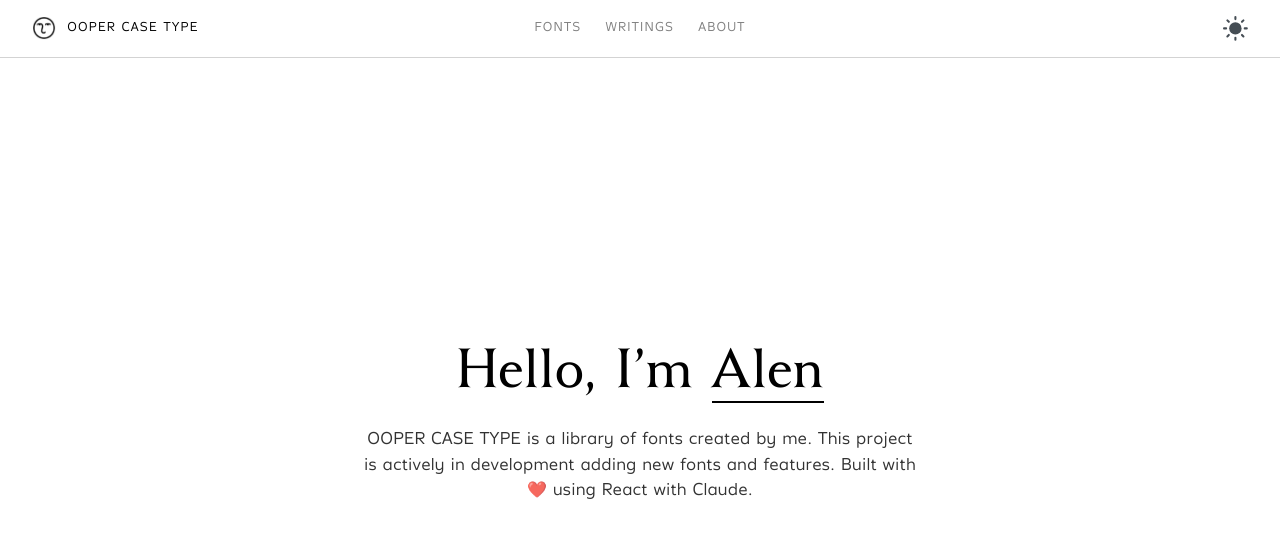
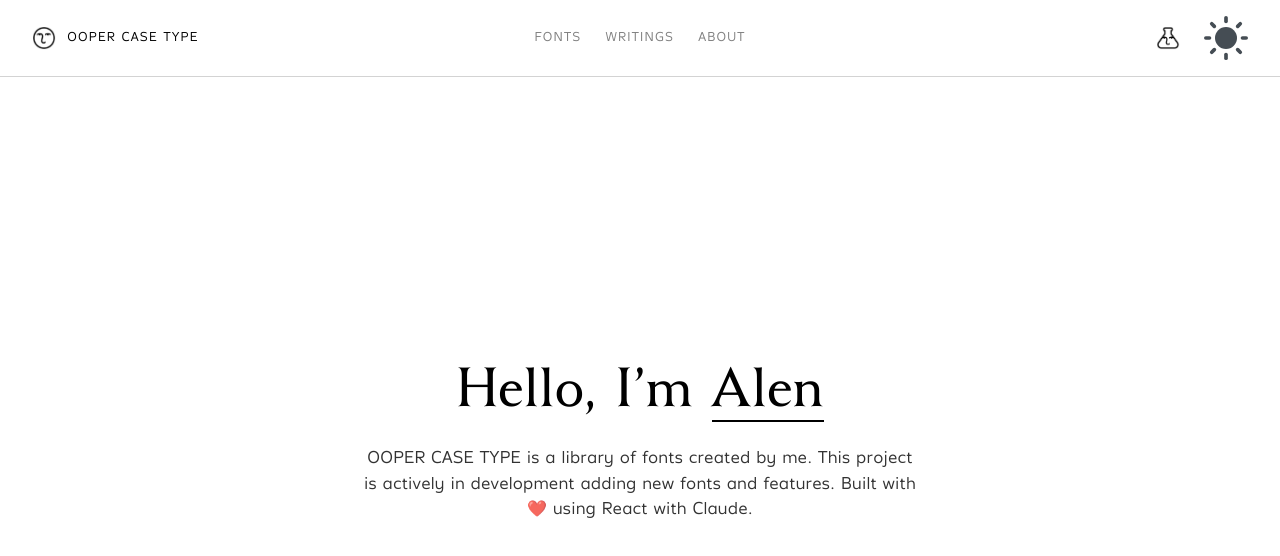
Before and after one commit to alensouthland/oopercase.github.io, a React (Vite) app: page /about in a window 1280 px wide. Shown: the top 556 px of the page. Built offline with nearby package versions, Linux system fonts and the light colour scheme.

Commit message:
content for 'Writings.jsx', and tweaks

```diff
--- a/src/App.jsx
+++ b/src/App.jsx
@@ -2,13 +2,13 @@
 import { BrowserRouter as Router, Routes, Route } from 'react-router-dom';
 import Home from './pages/Home.jsx';
 import About from './pages/About.jsx';
-import Typefaces from './pages/Writings.jsx';
 import UX from './pages/UX.jsx';
 import Contact from './pages/Contact.jsx';
 
 import Navbar from './components/Navbar.jsx';
 import './styles/nav.css';
 import './App.css';
+import Writings from './pages/Writings.jsx';
 
 function App() {
   return (
@@ -16,8 +16,8 @@ function App() {
       <Navbar />
       <Routes>
         <Route path="/" element={<Home />} />
+        <Route path="/writings" element={<Writings />} />
         <Route path="/about" element={<About />} />
-        <Route path="/typefaces" element={<Typefaces />} />
         <Route path="/ux" element={<UX />} />
         <Route path="/contact" element={<Contact />} />
       </Routes>
--- a/src/components/Navbar.jsx
+++ b/src/components/Navbar.jsx
@@ -39,6 +39,18 @@ const Navbar = () => {
         </div>
 
         <div className="nav-right">
+          {/* Font tester link */}
+          <a
+            href="https://oopr-fonttester.vercel.app/"
+            target="_blank"
+            rel="noopener noreferrer"
+            className="nav-tester"
+            title="Font Tester"
+          >
+            <img src="/src/assets/OOPR_Tester.png" alt="Font Tester" className="nav-tester-icon" />
+          </a>
+
+          {/* Sun/moon theme toggle */}
           <ThemeToggle />
 
           <button
--- a/src/index.css
+++ b/src/index.css
@@ -1,5 +1,5 @@
 :root {
-  font-family: system-ui, Avenir, Helvetica, Arial, sans-serif;
+  font-family: 'VerumSans', sans-serif;
   line-height: 1.5;
   font-weight: 400;
 
@@ -57,13 +57,13 @@ a:hover {
 }
 
 h1 {
-  font-family: 'Edmund Regular', sans-serif;
+  font-family: 'Edmund', sans-serif;
   font-size: 2.5rem;
   color: var(--text-color);
   margin-bottom: 1rem;
 }
 p {
-  font-family: 'Edmund Regular', sans-serif;
+  font-family: 'Edmund', sans-serif;
   font-size: 1.2rem;
   color: var(--text-color);
   line-height: 1.6;
--- a/src/pages/About.jsx
+++ b/src/pages/About.jsx
@@ -1,6 +1,6 @@
 function About() {
   return (
-    <div className="page_container" style={{ display: 'flex', flexDirection: 'column', alignItems: 'center', gap: '0rem', padding: '2rem 1rem' }}>
+    <div className="page_container">
       <h1 style={{ fontFamily: 'Edmund, serif', fontSize: 'clamp(2rem, -1.5rem + 8vw, 3rem)' }}>Hello, I'm <span> <a style={{ color: 'var(--text-color)', borderBottom: '2px solid var(--text-color)' }} href="https://alen.framer.website">Alen</a></span></h1>
 
       <footer style={{
--- a/src/pages/Writings.jsx
+++ b/src/pages/Writings.jsx
@@ -1,8 +1,8 @@
 function Writings() {
   return (
     <div className="page_container">
-      <h1>Writings by OOPER CASE TYPE</h1>
-      <p style={{fontFamily: 'Scypha, sans-serif', fontSize: '1rem'}}>Yes, these fonts you see were made by me 😄</p>
+      <h1 style={{maxWidth: '40ch', letterSpacing: '-0.001em', lineHeight: '1.4', textWrap: 'pretty'}}>What has been will be again, what has been done will be done again; there is nothing new under the sun.</h1>
+      <p style={{fontFamily: 'VerumSans, sans-serif', fontSize: '1rem', textWrap: 'pretty'}}>(Links to research papers will be updated soon.)</p>
     </div>
   )
 }
--- a/src/styles/nav.css
+++ b/src/styles/nav.css
@@ -44,7 +44,7 @@ nav.navbar {
   display: flex;
   justify-content: flex-end;
   align-items: center;
-  gap: 1rem;
+  gap: 1.5rem;
 }
 
 /* Links */
@@ -60,13 +60,13 @@ nav.navbar a:hover { color: var(--text-color); }
   object-fit: contain;
   transition: filter 0.3s ease;
 }
-[data-theme="dark"] .nav-logo { filter: invert(0.9); }
+[data-theme="dark"] .nav-logo { filter: invert(0); }
 
 
 /* ── Sun / Moon theme toggle ──────────────────────────────────────────────── */
 
 .theme-toggle {
-  --size: 1.25rem;
+  --size: 1.1rem;
   --icon-fill:       hsl(210 10% 30%);
   --icon-fill-hover: hsl(210 10% 10%);
 
@@ -101,7 +101,7 @@ nav.navbar a:hover { color: var(--text-color); }
 /* Make touch targets bigger on coarse-pointer devices */
 @media (hover: none) {
   .theme-toggle {
-    --size: 1.55rem;
+    --size: 2.75rem;
   }
 }
 
@@ -263,6 +263,40 @@ nav.navbar a:hover { color: var(--text-color); }
   cursor: pointer;
 }
 
+/* ── Font tester icon ─────────────────────────────────────────────────────── */
+
+.nav-tester {
+  display: flex;
+  align-items: center;
+  text-decoration: none;
+  flex-shrink: 0;
+}
+
+.nav-tester-icon {
+  height: 1.5rem;
+  width:  1.5rem;
+  object-fit: contain;
+  transition: filter 0.2s ease, rotate 0.5s ease-out;
+}
+
+[data-theme="light"] .nav-tester-icon {
+  filter: invert(0);
+}
+
+.nav-tester:hover .nav-tester-icon {
+  filter: drop-shadow(1px 2px 2px #99999900);
+  rotate: -10deg;
+  transition: filter 0.2s ease, rotate 0.3s ease-in-out;
+}
+
+[data-theme="dark"] .nav-tester-icon {
+  filter: none;
+}
+
+[data-theme="dark"] .nav-tester:hover .nav-tester-icon {
+  filter: drop-shadow(1px 2px 2px #99999900);
+}
+
 
 /* ── Breakpoint: collapse to hamburger ───────────────────────────────────── */
 
```
Also changed, not shown: src/assets/OOPR-Tester.png (deleted), src/assets/OOPR_Tester.png (added).
